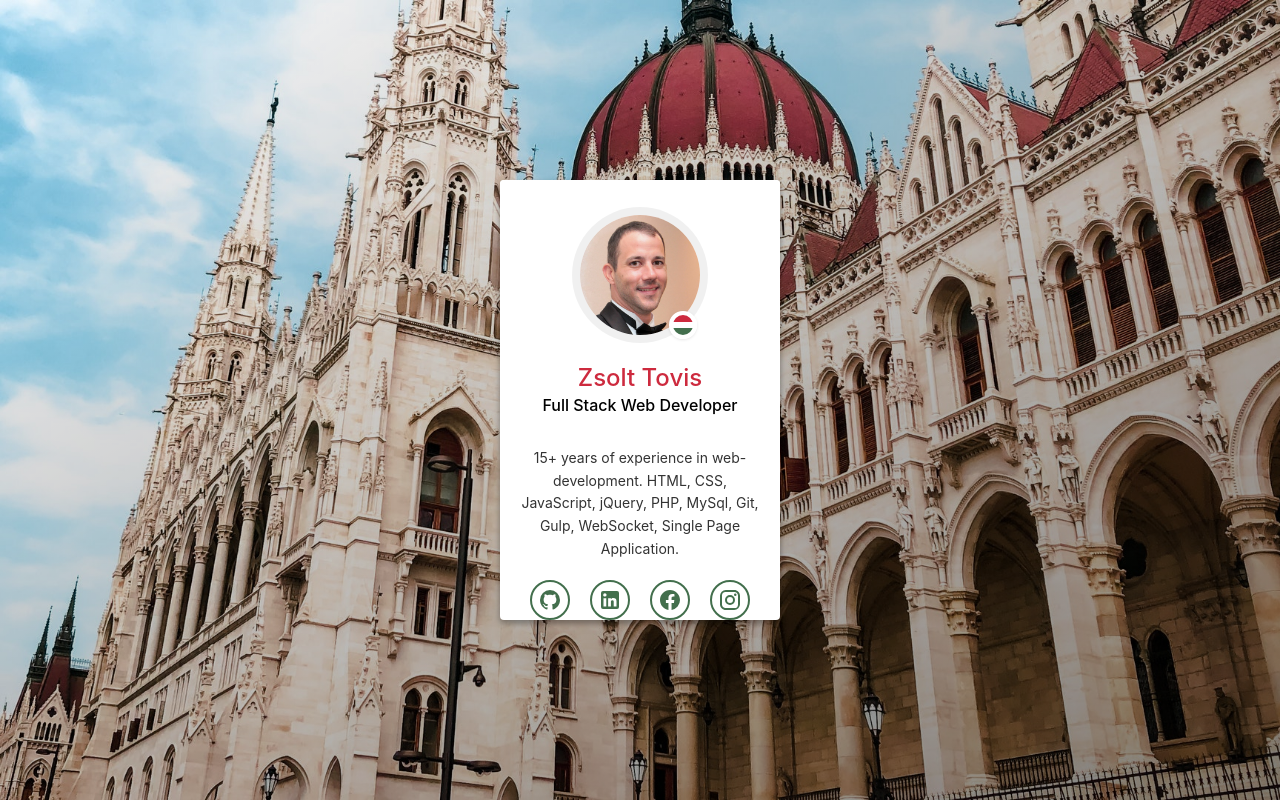
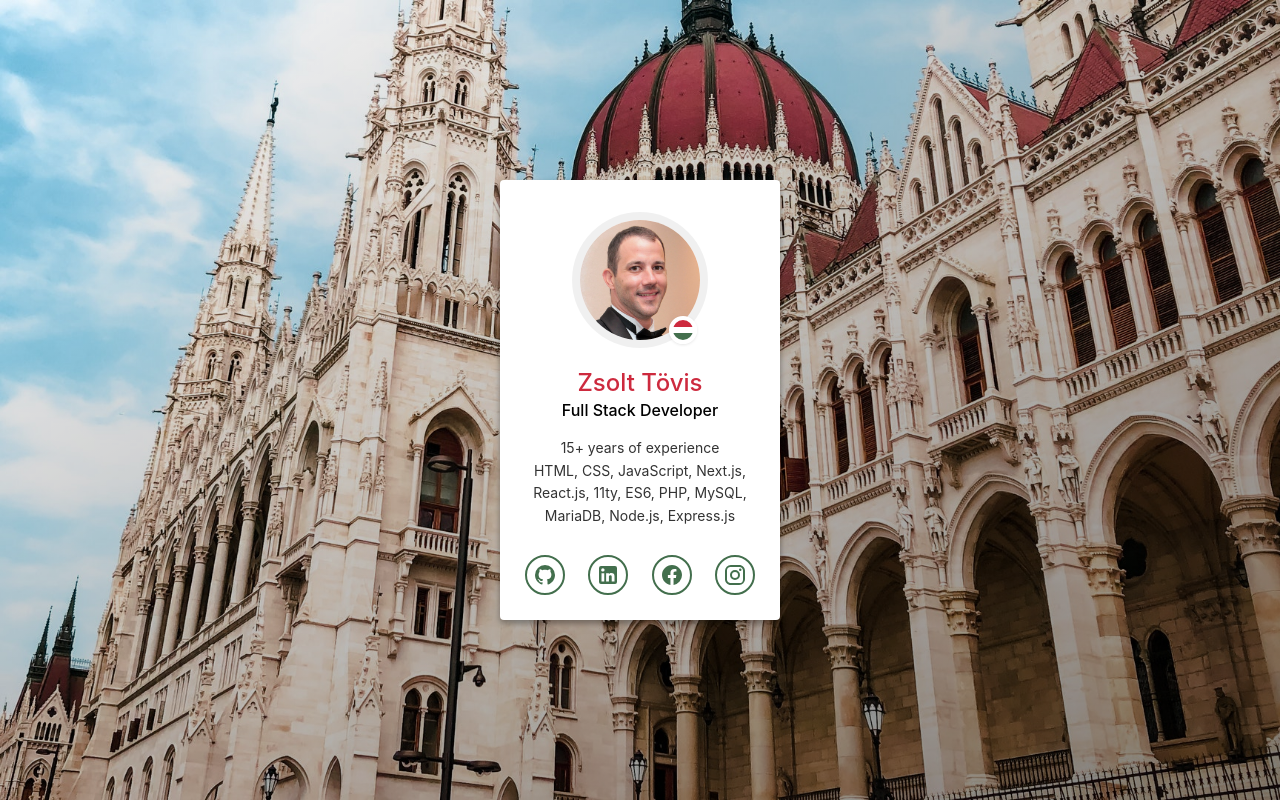
Before and after one commit to toviszsolt/toviszsolt.github.io, a plain HTML site: page index.html in a window 1280 px wide. Drawn offline with Linux system fonts and the light colour scheme.

Commit message:
upldate layout to flex

```diff
--- a/assets/app.css
+++ b/assets/app.css
@@ -1,8 +1,16 @@
+*, *::before, *::after{
+  box-sizing: border-box;
+}
+
 html {
-  height: 100%;
   -webkit-font-smoothing: antialiased;
   -webkit-tap-highlight-color: transparent;
   -webkit-text-size-adjust: none;
+}
+
+html, body {
+  width: 100%;
+  height: 100%;
 }
 
 body {
@@ -11,19 +19,15 @@ body {
     url('../assets/bg.jpg') no-repeat center center fixed;
   background-size: cover;
   position: fixed;
-  padding: 0px;
-  margin: 0px;
-  width: 100%;
-  height: 100%;
+  margin: 0;
   font: normal 14px/1.618em -apple-system, BlinkMacSystemFont, 'Segoe UI', Roboto, Helvetica, Arial, sans-serif,
     'Apple Color Emoji', 'Segoe UI Emoji', 'Segoe UI Symbol';
-  -webkit-font-smoothing: antialiased;
 }
 
 body:before {
+  box-sizing: content-box;
   content: '';
-  height: 0px;
-  padding: 0px;
+  height: 0;
   border: 130em solid #313440;
   position: absolute;
   left: 50%;
@@ -38,7 +42,7 @@ body:before {
 h1,
 h2 {
   font-weight: 500;
-  margin: 0px 0px 5px 0px;
+  margin: 0 0 5px 0;
 }
 
 h1 {
@@ -50,13 +54,17 @@ h2 {
 }
 
 p {
-  margin: 0px;
+  margin: 0;
 }
 
-.profile-card {
+main {
+  display: flex;
+  justify-content: stretch;
+  align-items: stretch;
   background: #cd2a3e;
   width: 56px;
   height: 56px;
+  padding: 15px;
   position: absolute;
   left: 50%;
   top: 50%;
@@ -73,111 +81,109 @@ p {
     materia 0.5s 2.7s cubic-bezier(0.86, 0, 0.07, 1) forwards;
 }
 
-.profile-card header {
-  width: 179px;
-  height: 280px;
-  padding: 40px 20px 30px 20px;
-  display: inline-block;
-  float: left;
+main header {
+  flex: 1;
   border-right: 2px dashed #eeeeee;
   background: #ffffff;
   color: #000000;
-  margin-top: 50px;
+  text-align: center;
+  padding-right: 15px;
   opacity: 0;
-  text-align: center;
   animation: moveIn 1s 3.1s ease forwards;
 }
 
-.profile-card header h1 {
+main header h1 {
   color: #cd2a3e;
 }
 
-.profile-card header a {
+main header a {
   display: inline-block;
   text-align: center;
   position: relative;
   margin: 25px 30px;
 }
 
-.profile-card header a:after {
+main header a:after {
   position: absolute;
   content: '';
+  width: 28px;
+  height: 28px;
+  right: 3px;
   bottom: 3px;
-  right: 3px;
-  width: 20px;
-  height: 20px;
   border: 4px solid #ffffff;
-  transform: scale(0);
   background: linear-gradient(to bottom, #cd2a3e 0%, #cd2a3e 33%, #ffffff 33%, #ffffff 66%, #436f4d 66%, #436f4d 100%);
   border-radius: 50%;
   box-shadow: 0px 1px 3px rgba(0, 0, 0, 0.1);
+  transform: scale(0);
   animation: scaleIn 0.3s 3.5s ease forwards;
 }
 
-.profile-card header a > img {
-  width: 120px;
-  max-width: 100%;
+main header a > img {
+  width: 100%;
+  max-width: 120px;
   border-radius: 50%;
   transition: box-shadow 0.3s ease;
   box-shadow: 0px 0px 0px 8px rgba(0, 0, 0, 0.06);
 }
 
-.profile-card header a:hover > img {
+main header a:hover > img {
   box-shadow: 0px 0px 0px 12px rgba(0, 0, 0, 0.1);
 }
 
-.profile-card .profile-bio {
-  width: 175px;
-  height: 180px;
-  display: inline-block;
-  float: right;
-  padding: 50px 20px 30px 20px;
+main section {
+  flex: 1;
+  display: flex;
+  flex-direction: column;
+  justify-content: space-between;
+  padding-left: 15px;
+  opacity: 0;
+  animation: moveIn 1s 3.1s ease forwards;
+}
+
+main article {
   background: #ffffff;
   color: #333333;
-  margin-top: 50px;
   text-align: center;
   opacity: 0;
   animation: moveIn 1s 3.1s ease forwards;
 }
 
+main footer {
+  opacity: 0;
+  animation: moveIn 1s 3.5s ease forwards;
+}
+
+main footer ul {
+  flex: 0;
+  display: flex;
+  justify-content: space-around;
+}
+
 .profile-social-links {
-  width: 218px;
-  display: inline-block;
-  float: right;
-  margin: 0px;
-  padding: 15px 20px;
-  background: #ffffff;
-  margin-top: 50px;
-  text-align: center;
-  opacity: 0;
-  box-sizing: border-box;
-  animation: moveIn 1s 3.1s ease forwards;
+  flex: 1;
+  display: flex;
+  justify-content: space-between;
+  padding: 0;
+  margin: 0;
 }
 
 .profile-social-links li {
+  display: block;
   list-style: none;
-  margin: -5px 0px 0px 0px;
   padding: 0px;
-  float: left;
-  width: 25%;
-  text-align: center;
 }
 
 .profile-social-links li a {
-  display: inline-block;
+  display: flex;
+  justify-content: center;
+  align-items: center;
   color: #436f4d;
-  width: 24px;
-  height: 24px;
-  padding: 6px;
+  width: 40px;
+  height: 40px;
   position: relative;
   overflow: hidden !important;
   border-radius: 50%;
   border: 2px solid #436f4d;
-}
-
-.profile-social-links li a i {
-  position: relative;
-  z-index: 1;
 }
 
 .profile-social-links li a img,
@@ -222,7 +228,7 @@ p {
     border-radius: 50%;
   }
   100% {
-    border-radius: 0px;
+    border-radius: 0;
   }
 }
 
@@ -269,12 +275,14 @@ p {
 
 @keyframes moveIn {
   0% {
-    margin-top: 50px;
+    transform: translateY(50px);
+    /* margin-top: 50px; */
     opacity: 0;
   }
   100% {
+    transform: translateY(0);
+    /* margin-top: 0; */
     opacity: 1;
-    margin-top: -20px;
   }
 }
 
@@ -305,13 +313,13 @@ p {
     background-size: cover;
   }
   body:before {
-    width: 0px;
+    width: 0;
   }
   @keyframes puff {
     0% {
       top: 100%;
-      width: 0px;
-      padding-bottom: 0px;
+      width: 0;
+      padding-bottom: 0;
     }
     100% {
       top: 50%;
@@ -322,26 +330,24 @@ p {
 }
 
 @media screen and (min-height: 480px) {
-  .profile-card header {
-    width: auto;
-    height: auto;
-    padding: 30px 20px;
-    display: block;
-    float: none;
+  main {
+    flex-direction: column;
+  }
+
+  main header {
+    flex: 0;
     border-right: none;
+    padding: 0;
   }
-  .profile-card .profile-bio {
-    width: auto;
-    height: auto;
-    padding: 15px 20px 30px 20px;
-    display: block;
-    float: none;
+
+  main section {
+    padding: 10px 0;
   }
-  .profile-social-links {
-    width: 100%;
-    display: block;
-    float: none;
+
+  footer {
+    padding: 0 10px;
   }
+
   @keyframes materia {
     0% {
       background: #e0e0e0;
--- a/index.html
+++ b/index.html
@@ -2,24 +2,25 @@
 <html lang="en">
 
   <head>
-        <title>Zsolt Tovis | Full Stack Web Developer</title>
+    <title>Zsolt Tövis | Full Stack Developer</title>
     <meta charset="utf-8" />
     <meta name="viewport"
       content="width=device-width, initial-scale=1.0, minimum-scale=1.0, maximum-scale=1.0, user-scalable=no, viewport-fit=cover" />
     <meta name="google" content="notranslate" />
     <meta name="robots" content="index, follow" />
     <meta name="description"
-            content="15+ years of experience in web-development. HTML, CSS, JavaScript, jQuery, PHP, MySql, Git, Gulp, WebSocket, Single Page Application." />
-        <meta property="og:title" content="Zsolt Tovis | Full Stack Web Developer" />
+      content="15+ years of experience. HTML, CSS, JavaScript, Next.js, React.js, 11ty, ES6, PHP, MySQL, MariaDB, Node.js, Express.js." />
+    <meta name="keywords" content="Full Stack Developer, Zsolt Tövis, Zsolt Tövis, Tővis Zsolt">
+    <meta property="og:title" content="Zsolt Tövis | Full Stack Developer" />
     <meta property="og:type" content="website" />
     <meta property="og:url" content="https://toviszsolt.github.io/" />
     <meta property="og:image" content="" />
     <meta property="og:description"
-            content="15+ years of experience in web-development. HTML, CSS, JavaScript, jQuery, PHP, MySql, Git, Gulp, WebSocket, Single Page Application." />
+      content="15+ years of experience. HTML, CSS, JavaScript, Next.js, React.js, 11ty, ES6, PHP, MySQL, MariaDB, Node.js, Express.js." />
     <meta name="twitter:card" content="summary" />
-        <meta itemprop="name" content="Zsolt Tovis | Full Stack Web Developer" />
+    <meta itemprop="name" content="Zsolt Tövis | Full Stack Developer" />
     <meta itemprop="description"
-            content="15+ years of experience in web-development. HTML, CSS, JavaScript, jQuery, PHP, MySql, Git, Gulp, WebSocket, Single Page Application." />
+      content="15+ years of experience. HTML, CSS, JavaScript, Next.js, React.js, 11ty, ES6, PHP, MySQL, MariaDB, Node.js, Express.js." />
     <meta itemprop="image" content="" />
     <link rel="canonical" href="https://toviszsolt.github.io/" />
     <link rel="icon" href="favicon.svg" type="image/svg+xml" />
@@ -28,26 +29,22 @@
   </head>
 
   <body>
-
-        <main class="profile-card">
-
+    <main>
       <header>
         <a>
-                    <img src="assets/profile.jpg" class="hoverZoomLink">
+          <img src="assets/profile.jpg" class="Zsolt Tövis | Full Stack Developer">
         </a>
-                <h1>Zsolt Tovis</h1>
-                <h2>
-                    <span>Full Stack Web Developer</span>
-                </h2>
+        <h1>Zsolt Tövis</h1>
+        <h2>Full Stack Developer</h2>
       </header>
-
-            <div class="profile-bio">
+      <section>
+        <article>
+          <p>15+ years of experience</p>
           <p>
-                    15+ years of experience in web-development. HTML, CSS, JavaScript, jQuery, PHP, MySql, Git, Gulp,
-                    WebSocket, Single Page Application.
+            HTML, CSS, JavaScript, Next.js, React.js, 11ty, ES6, PHP, MySQL, MariaDB, Node.js, Express.js
           </p>
-            </div>
-
+        </article>
+        <footer>
           <ul class="profile-social-links">
             <li>
               <a target="_blank" rel="nofollow" href="https://github.com/toviszsolt">
@@ -82,8 +79,9 @@
               </a>
             </li>
           </ul>
+        </footer>
+      </section>
     </main>
-
   </body>
 
 </html>
```
Also changed, not shown: 1 other file. Lines whose indentation alone changed are shown as unchanged.
